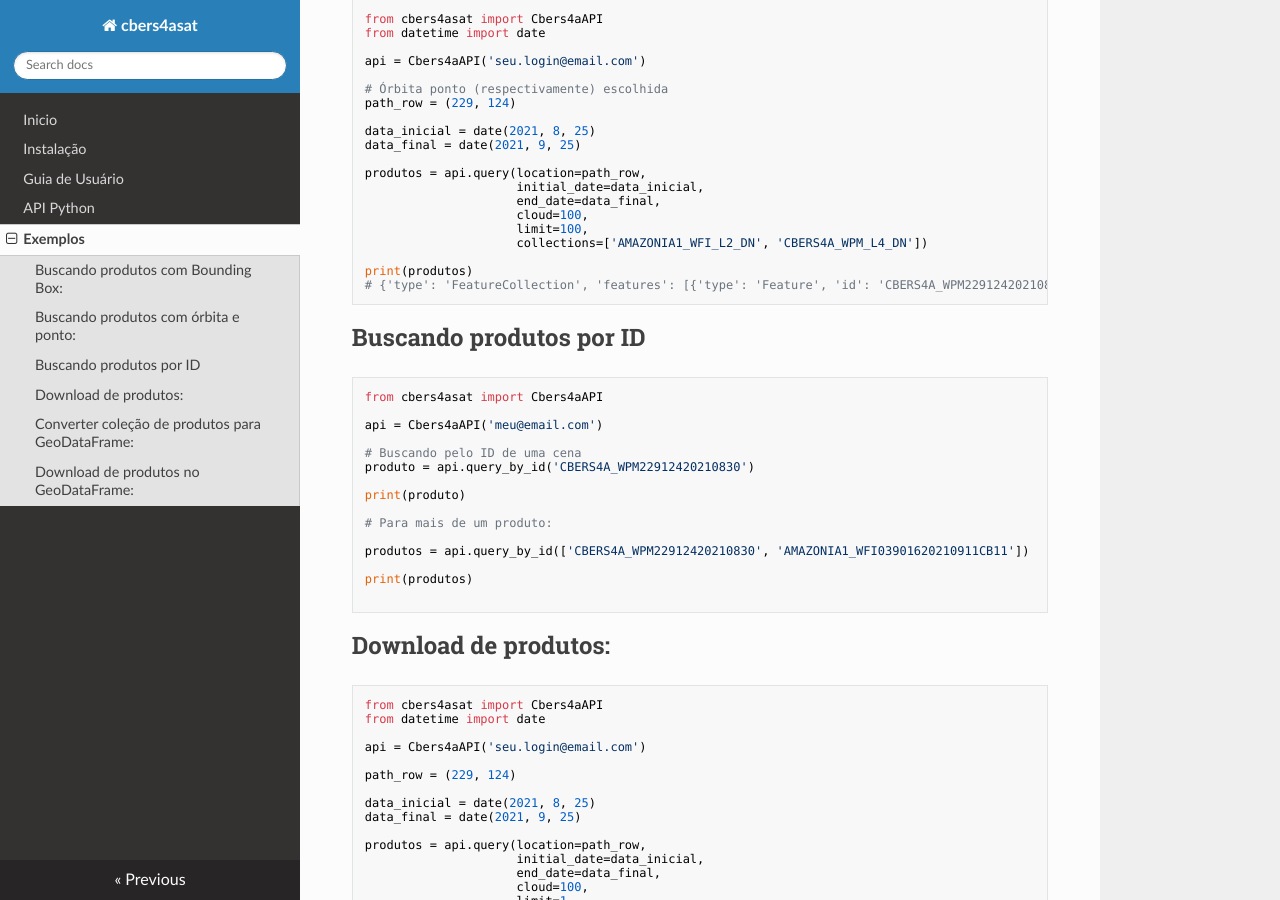
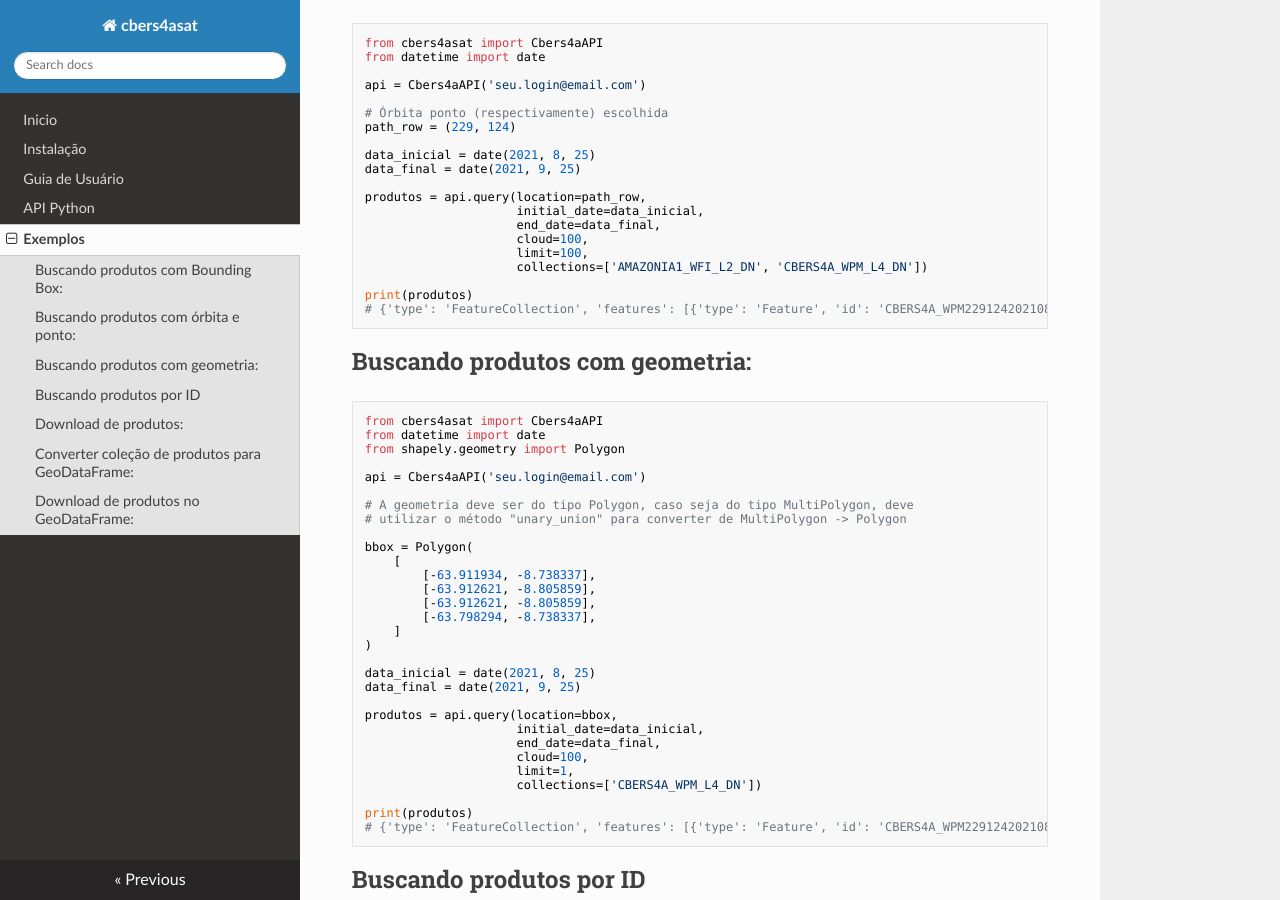
Before and after one commit to gabriel-russo/cbers4asat, an MkDocs documentation site: the page built from docs/examples.md, in a window 1280 px wide and 900 px high, scrolled down 889 px. Built offline with MkDocs 1.6.1, drawn with Linux system fonts in a browser that asks for light colours; nearby versions of some CDN libraries; some of the changed text lies outside the part shown.

Commit message:
Docs: API Python automatizada pelo mkdocstrings, novas dependências e exemplo de busca com geometria

````diff
--- a/docs/examples.md
+++ b/docs/examples.md
@@ -2,6 +2,7 @@
 
 * [Buscando produtos com bounding box](#buscando-produtos-com-bounding-box)
 * [Buscando produtos com órbita e ponto](#buscando-produtos-com-orbita-e-ponto)
+* [Buscando produtos com geometria](#buscando-produtos-com-geometria)
 * [Buscando produto(s) por ID](#buscando-produtos-por-id)
 * [Download de produtos](#download-de-produtos)
 * [Converter coleção de produtos para GeoDataFrame](#converter-colecao-de-produtos-para-geodataframe)
@@ -61,6 +62,41 @@ produtos = api.query(location=path_row,
                      cloud=100,
                      limit=100,
                      collections=['AMAZONIA1_WFI_L2_DN', 'CBERS4A_WPM_L4_DN'])
+
+print(produtos)
+# {'type': 'FeatureCollection', 'features': [{'type': 'Feature', 'id': 'CBERS4A_WPM22912420210830', ...
+```
+
+## Buscando produtos com geometria:
+
+```python
+from cbers4asat import Cbers4aAPI
+from datetime import date
+from shapely.geometry import Polygon
+
+api = Cbers4aAPI('seu.login@email.com')
+
+# A geometria deve ser do tipo Polygon, caso seja do tipo MultiPolygon, deve
+# utilizar o método "unary_union" para converter de MultiPolygon -> Polygon
+
+bbox = Polygon(
+    [
+        [-63.911934, -8.738337],
+        [-63.912621, -8.805859],
+        [-63.912621, -8.805859],
+        [-63.798294, -8.738337],
+    ]
+)
+
+data_inicial = date(2021, 8, 25)
+data_final = date(2021, 9, 25)
+
+produtos = api.query(location=bbox,
+                     initial_date=data_inicial,
+                     end_date=data_final,
+                     cloud=100,
+                     limit=1,
+                     collections=['CBERS4A_WPM_L4_DN'])
 
 print(produtos)
 # {'type': 'FeatureCollection', 'features': [{'type': 'Feature', 'id': 'CBERS4A_WPM22912420210830', ...
--- a/docs/requirements.txt
+++ b/docs/requirements.txt
@@ -1 +1,3 @@
 mkdocs>=1.4.2
+mkdocstrings>=0.20.0
+mkdocstrings-python>=0.8.3
--- a/mkdocs.yml
+++ b/mkdocs.yml
@@ -1,4 +1,15 @@
 site_name: cbers4asat
+
+theme:
+  name:
+    "readthedocs"
+
+plugins:
+  - search
+  - mkdocstrings:
+      handlers:
+        python:
+          paths: [ src ]
 
 nav:
   - Inicio: index.md
@@ -6,4 +17,3 @@ nav:
   - Guia de Usuário: quickstart.md
   - API Python: api_reference.md
   - Exemplos: examples.md
-theme: readthedocs
--- a/pyproject.toml
+++ b/pyproject.toml
@@ -1,6 +1,6 @@
 [project]
 name = "cbers4asat"
-version = "0.6.4"
+version = "0.6.5"
 description = "Biblioteca Python para consultar o catálogo e realizar operações com dados do CBERS4A"
 authors = [
     { name = "Gabriel Russo", email = "gabrielrusso@protonmail.com" }]
@@ -55,7 +55,9 @@ test = "tox"
 
 [tool.hatch.envs.docs]
 dependencies = [
-    "mkdocs>=1.4.2"
+    "mkdocs>=1.4.2",
+    "mkdocstrings>=0.20.0",
+    "mkdocstrings-python>=0.8.3"
 ]
 
 [tool.hatch.envs.docs.scripts]
````
Also changed, not shown: docs/api_reference.md (+9 -31 lines).
